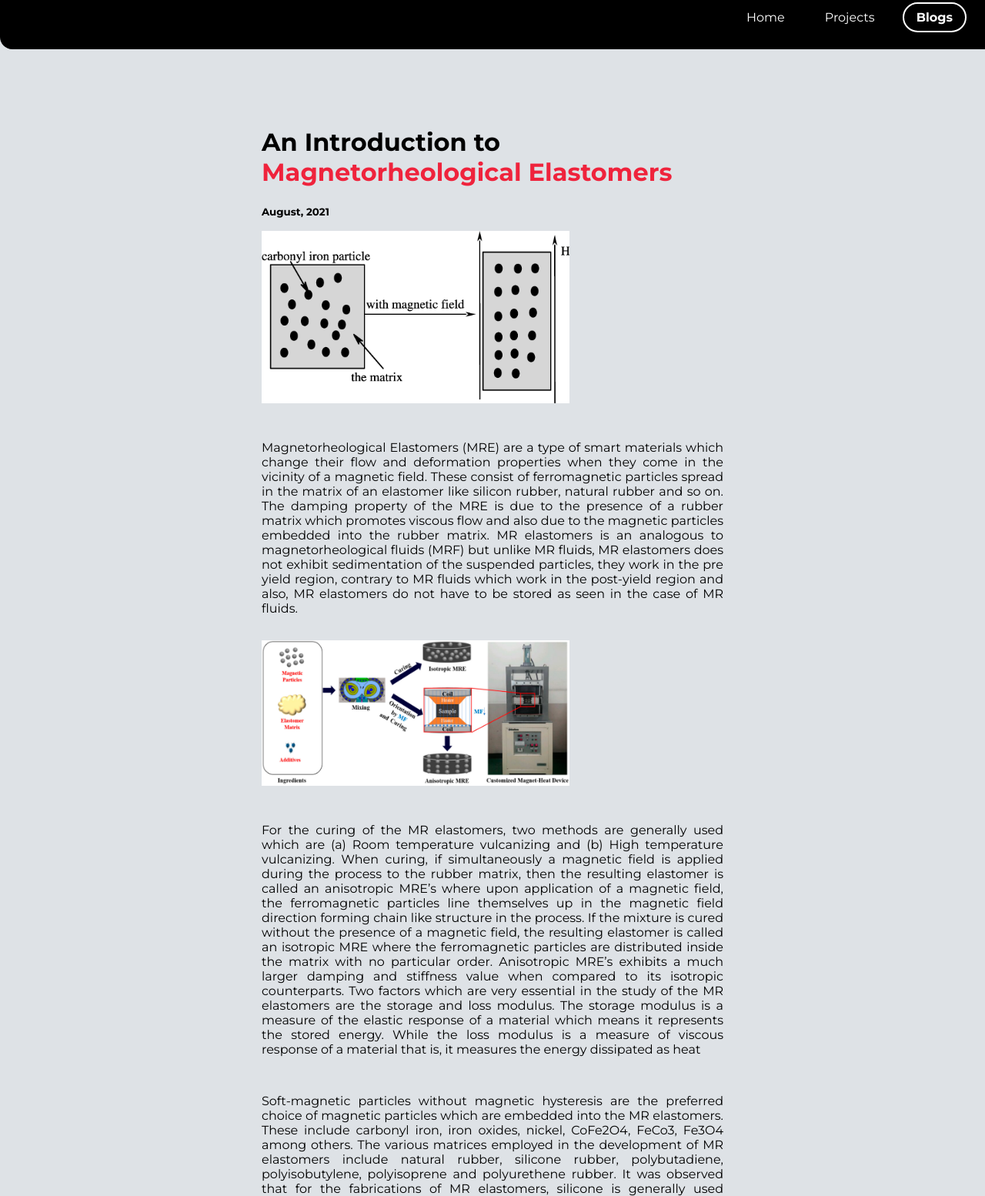
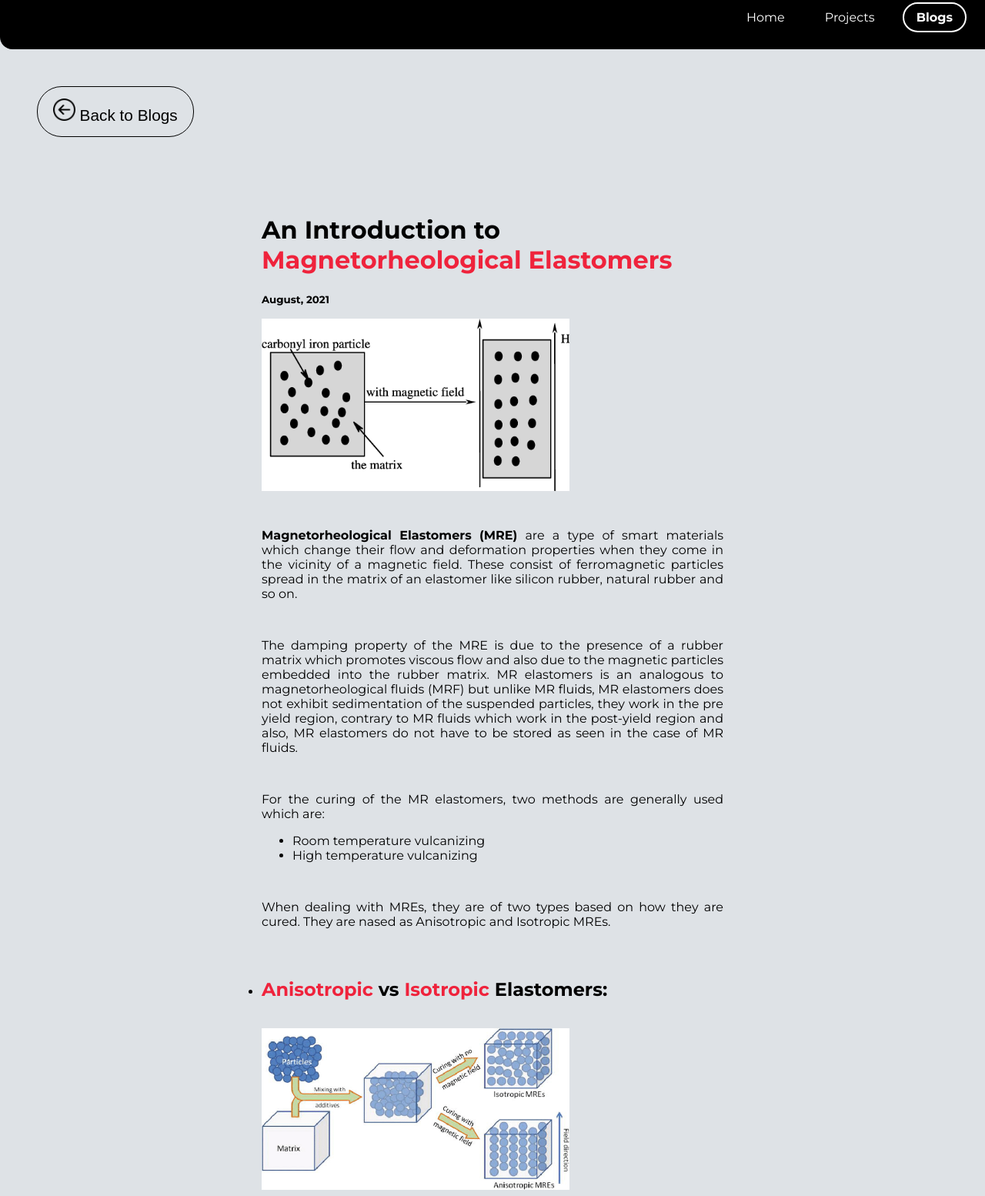
Before and after one commit to hrishi82/neoGcamp-lesson-3-live, a plain HTML site: page blog_lib/MRE.html in a window 1280 px wide. Shown: the part 40-1594 px from the top of the page at 77% size. Drawn offline with Linux system fonts and the light colour scheme; a script that the page names is missing.

Commit message:
back button added

```diff
--- a/blog_lib/MRE.html
+++ b/blog_lib/MRE.html
@@ -1,5 +1,6 @@
 <!DOCTYPE html>
 <html>
+
 <head>
     <meta charset="utf-8" />
     <meta http-equiv="X-UA-Compatible" content="IE=edge">
@@ -8,6 +9,7 @@
     <link rel="stylesheet" type="text/css" media="screen" href="/styles.css" />
     <script src="main.js"></script>
 </head>
+
 <body>
     <nav class="navigation container">
         <div class="nav-brand">learn.code.grow( )</div>
@@ -20,20 +22,86 @@
     </nav>
 
 
+    <div class="back-button-div">
+        <button class = "back-to-blog-page-btn"><a href="/blogs.html" id = "back-to-blog-page-anchor-link"><img id="back-button-img" src="/images/back-button.png" alt=""> Back to Blogs</a></button>
+    </div>
+
 
     <div class="container container-center">
-        <h1 class="blog-heading">An Introduction to <span class="heading-inverted">Magnetorheological Elastomers</span></h1>
+        <h1 class="blog-heading">An Introduction to <span class="heading-inverted">Magnetorheological Elastomers</span>
+        </h1>
         <small><strong> August, 2021</strong></small>
 
-        <img class = "blog-img"  src="/images/mre_main.png" alt="">
+        <img class="blog-img" src="/images/mre_main.png" alt="">
 
-        <p class="blog-paragraph">Magnetorheological Elastomers (MRE) are a type of smart materials which change their flow and deformation properties when they come in the vicinity of a magnetic field. These consist of ferromagnetic particles spread in the matrix of an elastomer like silicon rubber, natural rubber and so on. The damping property of the MRE is due to the presence of a rubber matrix which promotes viscous flow and also due to the magnetic particles embedded into the rubber matrix. MR elastomers is an analogous to magnetorheological fluids (MRF) but unlike MR fluids, MR elastomers does not exhibit sedimentation of the suspended particles, they work in the pre yield region, contrary to MR fluids which work in the post-yield region and also, MR elastomers do not have to be stored as seen in the case of MR fluids.</p>
+        <p class="blog-paragraph"><strong>Magnetorheological Elastomers (MRE)</strong> are a type of smart materials
+            which change their flow and deformation properties when they come in the vicinity of a magnetic field. These
+            consist of ferromagnetic particles spread in the matrix of an elastomer like silicon rubber, natural rubber
+            and so on.</p>
 
-        <img class = "blog-img"  src="/images/making_of_mre.jpg" alt="">
+        <p class="blog-paragraph">The damping property of the MRE is due to the presence of a rubber matrix which
+            promotes viscous flow and also due to the magnetic particles embedded into the rubber matrix. MR elastomers
+            is an analogous to magnetorheological fluids (MRF) but unlike MR fluids, MR elastomers does not exhibit
+            sedimentation of the suspended particles, they work in the pre yield region, contrary to MR fluids which
+            work in the post-yield region and also, MR elastomers do not have to be stored as seen in the case of MR
+            fluids.</p>
 
-        <p class="blog-paragraph">For the curing of the MR elastomers, two methods are generally used which are (a) Room temperature vulcanizing and (b) High temperature vulcanizing. When curing, if simultaneously a magnetic field is applied during the process to the rubber matrix, then the resulting elastomer is called an anisotropic MRE’s where upon application of a magnetic field, the ferromagnetic particles line themselves up in the magnetic field direction forming chain like structure in the process. If the mixture is cured without the presence of a magnetic field, the resulting elastomer is called an isotropic MRE where the ferromagnetic particles are distributed inside the matrix with no particular order. Anisotropic MRE’s exhibits a much larger damping and stiffness value when compared to its isotropic counterparts. Two factors which are very essential in the study of the MR elastomers are the storage and loss modulus. The storage modulus is a measure of the elastic response of a material which means it represents the stored energy. While the loss modulus is a measure of viscous response of a material that is, it measures the energy dissipated as heat</p>
 
-        <p class="blog-paragraph">Soft-magnetic particles without magnetic hysteresis are the preferred choice of magnetic particles which are embedded into the MR elastomers. These include carbonyl iron, iron oxides, nickel, CoFe2O4, FeCo3, Fe3O4 among others. The various matrices employed in the development of MR elastomers include natural rubber, silicone rubber, polybutadiene, polyisobutylene, polyisoprene and polyurethene rubber. It was observed that for the fabrications of MR elastomers, silicone is generally used because soft matrix rubbers such as silicone are found to exhibit a higher relative MR effect. </p>
+        <p class="blog-paragraph">For the curing of the MR elastomers, two methods are generally used which are:</p>
+
+        <ul>
+            <li>Room temperature vulcanizing</li>
+            <li>High temperature vulcanizing</li>
+        </ul>
+
+
+        <p class="blog-paragraph">When dealing with MREs, they are of two types based on how they are cured. They are nased as Anisotropic and Isotropic MREs.</p>
+        <ul class="topic-list">
+            <li class="topics">
+                <h2><span class="highlight-word">Anisotropic</span> vs <span class="highlight-word">Isotropic</span>
+                    Elastomers:</h2>
+
+                    <img class="blog-img" src="/images/making_of_mre.png" alt="">
+
+                <p class="blog-paragraph">When curing, if simultaneously a magnetic field is applied during the process
+                    to the rubber matrix, then the resulting elastomer is called an <strong>Anisotropic MRE’s</strong> where upon
+                    application of a magnetic field, the ferromagnetic particles line themselves up in the magnetic
+                    field direction forming chain like structure in the process. </p>
+
+                <p class="blog-paragraph">If the mixture is cured without the presence of a magnetic field, the
+                    resulting elastomer is called an <strong>Isotropic MRE</strong> where the ferromagnetic particles are distributed
+                    inside the matrix with no particular order.</p>
+
+            </li>
+
+            <li class="topics">
+                    <h2><span class="highlight-word">Particles</span> and <span class="highlight-word">Matrices</span></h2>
+
+
+
+                    <p class="blog-paragraph">Soft-magnetic particles without magnetic hysteresis are the preferred choice of
+                            magnetic particles which are embedded into the MR elastomers. These include <strong>carbonyl iron, iron oxides,
+                                    nickel, CoFe2O4, FeCo3, Fe3O4</strong>  among others. </p>
+
+                    <p class="blog-paragraph">The various matrices employed in the development of MR
+                            elastomers include <strong>natural rubber, silicone rubber, polybutadiene, polyisobutylene, polyisoprene and
+                                    polyurethene</strong> rubber. It was observed that for the fabrications of MR elastomers, <strong>silicone</strong> is generally used
+                            because soft matrix rubbers such as silicone are found to exhibit a higher relative MR effect.</p>
+
+
+                </li>
+
+
+
+
+
+
+        </ul>
+
+
+
+
+        <p class="blog-paragraph">  </p>
 
     </div>
 
@@ -53,4 +121,5 @@
 
 
 </body>
+
 </html>
--- a/styles.css
+++ b/styles.css
@@ -247,3 +247,30 @@ hr {
 #blank-para-for-spacing{
     margin-bottom: 7rem;
 }
+
+
+.back-button-div{
+    margin-top: 3rem;
+    margin-left: 3rem;
+
+
+}
+
+.back-to-blog-page-btn{
+    background-color: #dee2e6;
+    padding: 15px 20px;
+    font-size: 1.3rem;
+    border: 1px solid black;
+    border-radius: 2rem;
+
+}
+
+#back-to-blog-page-anchor-link{
+    text-decoration: none;
+    color: black;
+}
+
+#back-button-img{
+    height: 1.8rem;
+    width: 1.8rem;
+}
```
Also changed, not shown: blog_lib/JSJourney.html (+75 -25 lines), blog_lib/dummyboi.html (+22 -3 lines), images/back-button.png (added), images/making_of_mre.jpg (deleted), images/making_of_mre.png (added). Lines whose indentation alone changed are shown as unchanged.
